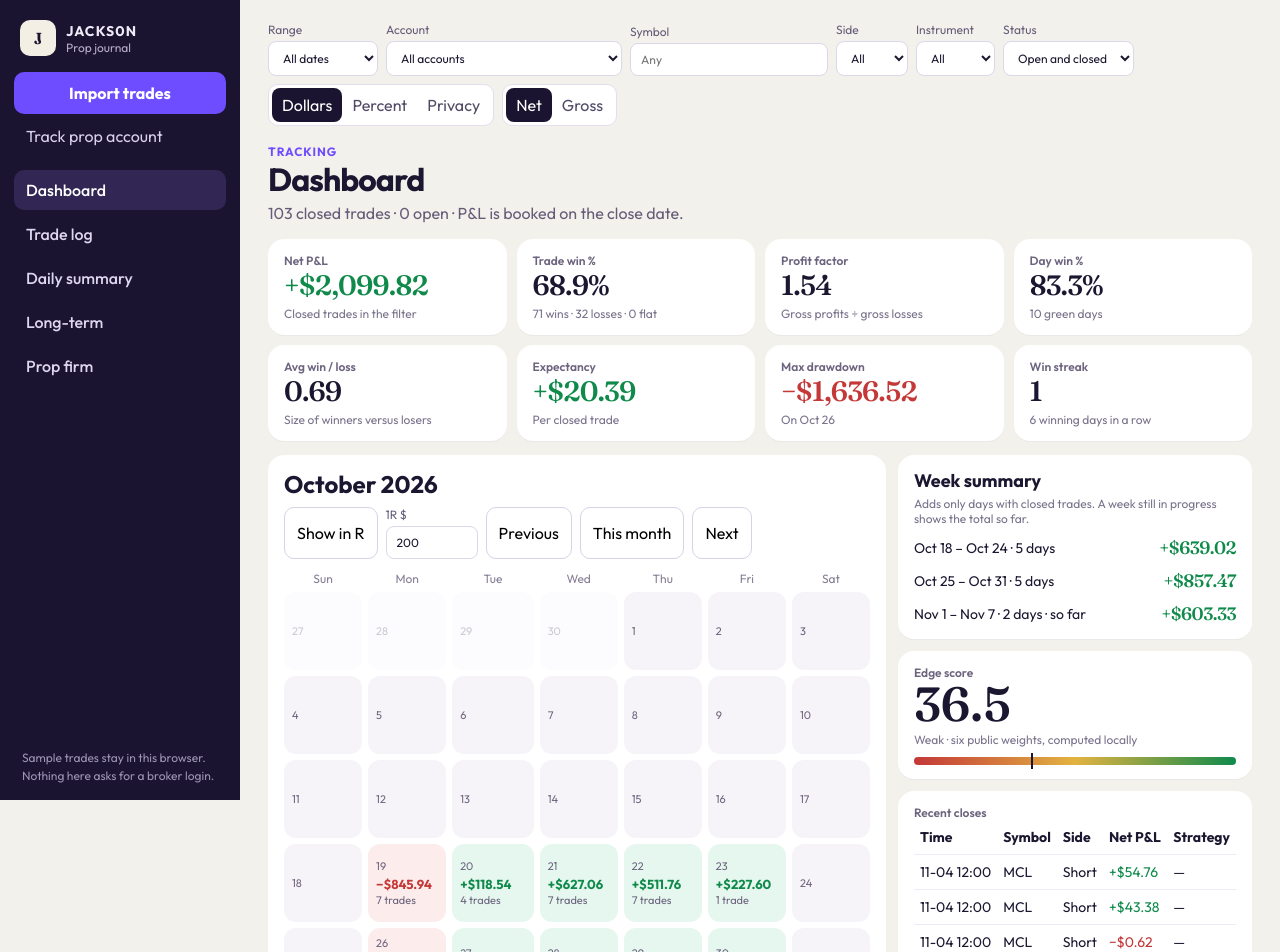
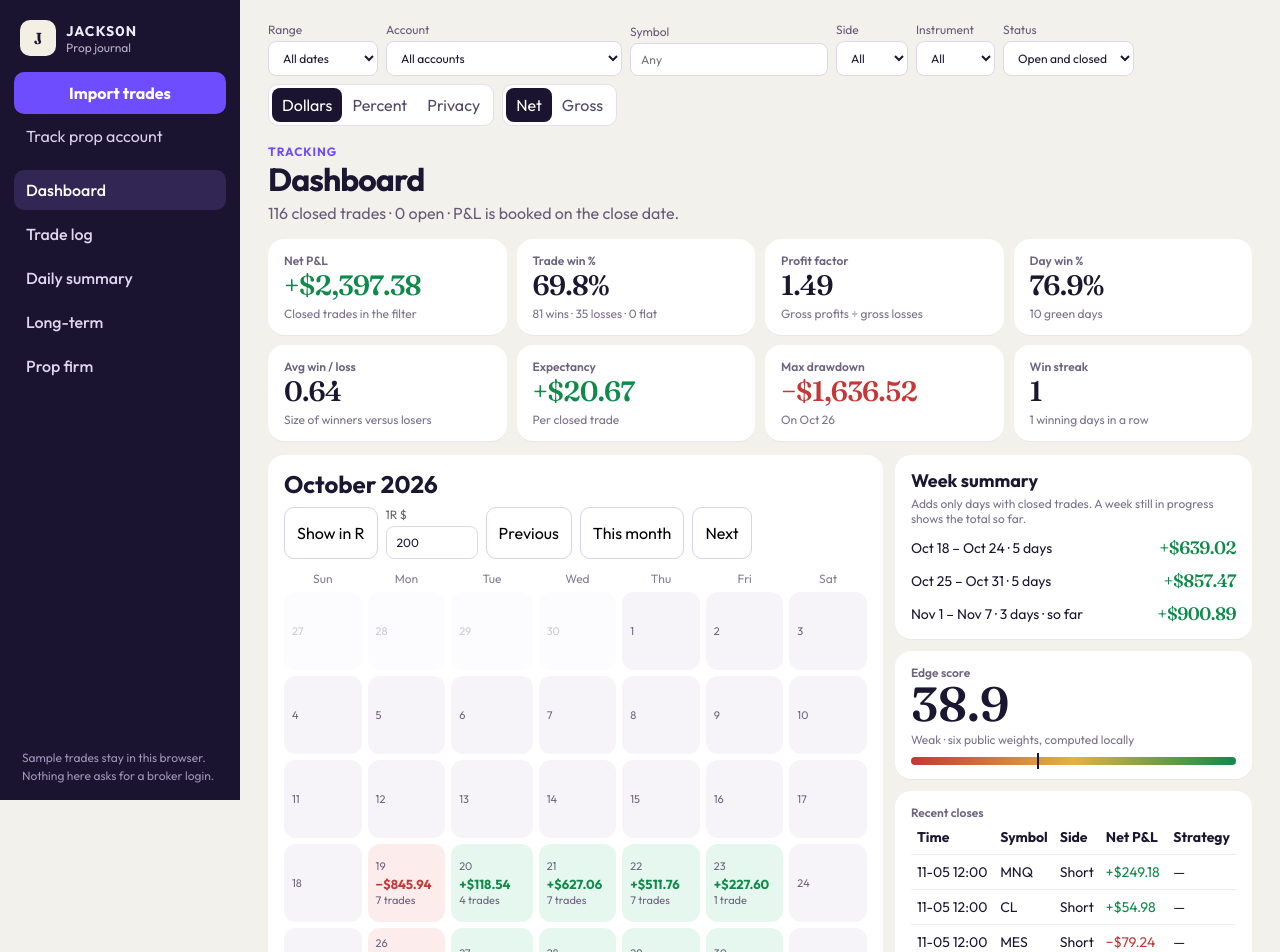
Before and after one commit to Jackson1-netizen/Tradezella, a React (Vite) app: page / in a window 1280 px wide. Shown: the top 952 px of the page. Built offline with nearby package versions, Linux system fonts and the light colour scheme.

Commit message:
alpha-sync: add 0541 + 0257 trades for 2026-11-04/05 (13 rows)

```diff
--- a/src/alpha-trades.ts
+++ b/src/alpha-trades.ts
@@ -1,8 +1,9 @@
 import type { Trade } from "./types"
+import { APEX_ACCOUNT_ID } from "./apex-book"
 
 export const ALPHA_SYNC_MARK = "alpha-sync"
 
-const ACCOUNT_IDS: Record<string, string> = { "0575": "stdqa-50k-0575", "0257": "stdqa-50k-0257" }
+const ACCOUNT_IDS: Record<string, string> = { "0575": "stdqa-50k-0575", "0257": "stdqa-50k-0257", "0541": APEX_ACCOUNT_ID }
 
 // Alpha Futures trade history, Melbourne local time. [acct, tradeId, symbol, side, qty, open, close, grossPnl, fees+commissions, openTime, closeTime]
 const ROWS: [string, string, string, "Long" | "Short", number, number, number, number, number, string, string][] = [
@@ -11,6 +12,20 @@ const ROWS: [string, string, string, "Long" | "Short", number, number, number, n
   ["0257", "20261104-mcl-2", "MCL", "Short", 1.00, 95.76, 95.31, 45.00, 1.62, "2026-11-04T12:00:00", "2026-11-04T12:00:00"],
   ["0257", "20261104-mcl-3", "MCL", "Short", 1.00, 95.76, 95.75, 1.00, 1.62, "2026-11-04T12:00:00", "2026-11-04T12:00:00"],
   ["0575", "20261104-mes-1", "MES", "Short", 5.00, 7507.00, 7495.25, 293.75, 6.60, "2026-11-04T12:00:00", "2026-11-04T12:00:00"],
+  ["0541", "20261104-nq-1", "NQ", "Short", 1.00, 28441.00, 28436.50, 90.00, 4.78, "2026-11-04T12:00:00", "2026-11-04T12:00:00"],
+  ["0541", "20261104-mnq-1", "MNQ", "Short", 1.00, 28418.75, 28488.50, -139.50, 1.32, "2026-11-04T12:00:00", "2026-11-04T12:00:00"],
+  ["0541", "20261104-mnq-2", "MNQ", "Short", 3.00, 28418.75, 28555.25, -819.00, 3.96, "2026-11-04T12:00:00", "2026-11-04T12:00:00"],
+  ["0541", "20261104-mnq-3", "MNQ", "Long", 1.00, 28578.00, 28584.25, 12.50, 1.32, "2026-11-04T12:00:00", "2026-11-04T12:00:00"],
+  ["0541", "20261104-mnq-4", "MNQ", "Long", 1.00, 28578.00, 28584.25, 12.50, 1.32, "2026-11-04T12:00:00", "2026-11-04T12:00:00"],
+  ["0257", "20261104-mnq-1", "MNQ", "Long", 1.00, 28614.50, 28675.25, 121.50, 1.32, "2026-11-04T12:00:00", "2026-11-04T12:00:00"],
+  ["0257", "20261104-mnq-2", "MNQ", "Long", 1.00, 28614.50, 28675.25, 121.50, 1.32, "2026-11-04T12:00:00", "2026-11-04T12:00:00"],
+  ["0257", "20261104-mnq-3", "MNQ", "Long", 1.00, 28614.50, 28662.50, 96.00, 1.32, "2026-11-04T12:00:00", "2026-11-04T12:00:00"],
+  ["0257", "20261104-mnq-4", "MNQ", "Long", 2.00, 28747.25, 28767.50, 81.00, 2.64, "2026-11-04T12:00:00", "2026-11-04T12:00:00"],
+  // 2026-11-05 Melbourne (dashboard 04-11-2026 Chicago), dates only: 12:00:00 is a placeholder time.
+  ["0541", "20261105-mnq-1", "MNQ", "Short", 1.00, 28409.75, 28284.50, 250.50, 1.32, "2026-11-05T12:00:00", "2026-11-05T12:00:00"],
+  ["0541", "20261105-cl-1", "CL", "Short", 1.00, 86.85, 86.79, 60.00, 5.02, "2026-11-05T12:00:00", "2026-11-05T12:00:00"],
+  ["0257", "20261105-mes-1", "MES", "Short", 7.00, 7698.25, 7700.25, -70.00, 9.24, "2026-11-05T12:00:00", "2026-11-05T12:00:00"],
+  ["0257", "20261105-es-1", "ES", "Short", 2.00, 7698.50, 7693.25, 525.00, 9.56, "2026-11-05T12:00:00", "2026-11-05T12:00:00"],
   ["0257", "fac809bb4c445444", "MES", "Long", 1.00, 7679.25, 7679.25, 0.00, 1.32, "2026-10-30T14:50:52", "2026-10-30T18:49:37"],
   ["0257", "4f93b5cba06e5404", "MES", "Long", 1.00, 7679.25, 7679.25, 0.00, 1.32, "2026-10-30T14:50:52", "2026-10-30T18:49:37"],
   ["0257", "69e3a7ff2fac5505", "MES", "Long", 1.00, 7679.25, 7684.75, 27.50, 1.32, "2026-10-30T14:50:52", "2026-10-30T15:22:39"],
```
